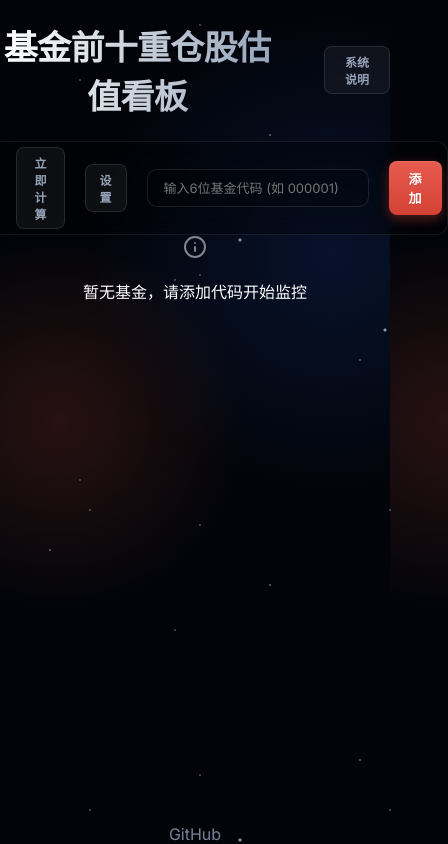
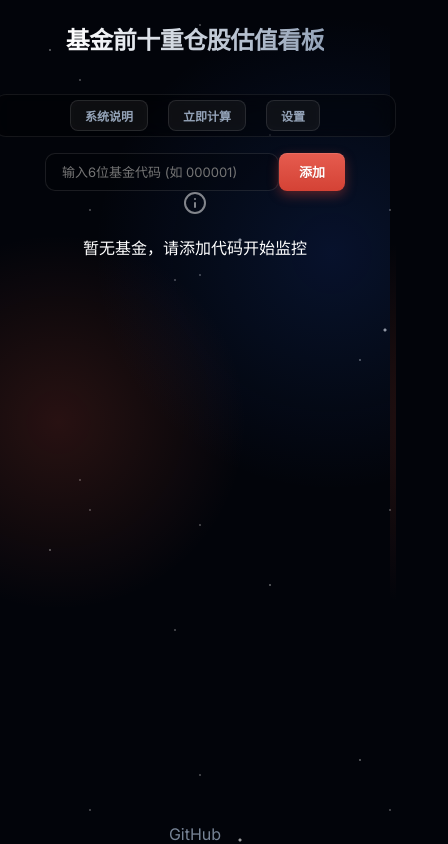
Before and after one commit to 253506088/alpha_weights_next, a Next.js app: page / in a window 390 px wide. Shown: the whole page, 448 px wide, since content can reach past the window. Built offline with nearby package versions, Linux system fonts and the light colour scheme.

Commit message:
移动端界面优化

```diff
--- a/src/app/globals.css
+++ b/src/app/globals.css
@@ -214,6 +214,51 @@ body {
   gap: 20px;
 }
 
+/* 移动端响应式: 基金卡片单列显示且占满一行 */
+@media (max-width: 640px) {
+  .fund-grid {
+    grid-template-columns: 1fr;
+    gap: 16px;
+  }
+
+  .fund-card {
+    margin-left: -20px;
+    margin-right: -20px;
+    border-radius: 0;
+    border-left: none;
+    border-right: none;
+  }
+
+  /* 移动端标题独占一行 */
+  .mobile-header {
+    flex-direction: column;
+    gap: 16px;
+  }
+
+  .mobile-header h1 {
+    flex-direction: column;
+    gap: 12px;
+  }
+
+  .title-text-legacy {
+    font-size: 24px;
+  }
+
+  /* 移动端布局: 按钮组独占一行 */
+  .input-group-legacy {
+    flex-wrap: wrap;
+    justify-content: center;
+    width: 100%;
+  }
+
+  /* 移动端添加基金组件独占一行 */
+  .mobile-create-fund {
+    width: 100%;
+    display: flex;
+    justify-content: center;
+  }
+}
+
 .fund-card {
   background: var(--bg-card);
   border: 1px solid var(--border-color);
@@ -355,6 +400,7 @@ body {
   color: var(--text-sub);
   opacity: 0.6;
 }
+
 /* Modal Styles (Restored & Scaled Down) */
 .modal-overlay {
   position: fixed;
@@ -381,9 +427,12 @@ body {
 .modal {
   background: #0f111a;
   width: 90%;
-  max-width: 900px; /* Scaled down from 1100px */
-  border-radius: 16px; /* Scaled down from 20px */
-  padding: 24px; /* Scaled down from 30px */
+  max-width: 900px;
+  /* Scaled down from 1100px */
+  border-radius: 16px;
+  /* Scaled down from 20px */
+  padding: 24px;
+  /* Scaled down from 30px */
   position: relative;
   max-height: 90vh;
   overflow-y: auto;
@@ -394,7 +443,8 @@ body {
 
 .modal-body {
   display: flex;
-  gap: 24px; /* Scaled down from 30px */
+  gap: 24px;
+  /* Scaled down from 30px */
   align-items: flex-start;
 }
 
@@ -404,10 +454,12 @@ body {
 }
 
 .modal-right {
-  width: 280px; /* Scaled down from 350px */
+  width: 280px;
+  /* Scaled down from 350px */
   flex-shrink: 0;
   border-left: 1px solid var(--border-color);
-  padding-left: 24px; /* Scaled down from 30px */
+  padding-left: 24px;
+  /* Scaled down from 30px */
 }
 
 .close-btn {
@@ -429,19 +481,22 @@ body {
   margin-top: 0;
   border-top: none;
   padding-top: 0;
-  max-height: 500px; /* Scaled down from 600px */
+  max-height: 500px;
+  /* Scaled down from 600px */
   overflow-y: auto;
 }
 
 .detail-table {
   width: 100%;
   border-collapse: collapse;
-  font-size: 13px; /* Scaled down from 14px */
+  font-size: 13px;
+  /* Scaled down from 14px */
 }
 
 .detail-table th,
 .detail-table td {
-  padding: 10px 8px; /* Scaled down from 12px 8px */
+  padding: 10px 8px;
+  /* Scaled down from 12px 8px */
   text-align: right;
   border-bottom: 1px solid var(--border-color);
   color: var(--text-main);
@@ -451,7 +506,8 @@ body {
   text-align: right;
   color: var(--text-sub);
   font-weight: 500;
-  font-size: 11px; /* Scaled down from 12px */
+  font-size: 11px;
+  /* Scaled down from 12px */
   text-transform: uppercase;
   letter-spacing: 0.05em;
 }
--- a/src/app/page.tsx
+++ b/src/app/page.tsx
@@ -27,22 +27,17 @@ export default function Home() {
   return (
     <main className="min-h-screen flex flex-col px-5 py-10 mx-auto max-w-[1200px] pb-20">
       {/* Header */}
-      <header className="flex flex-col gap-6 mb-12 items-center text-center">
-        <h1 className="flex items-center gap-[50px] m-0">
+      <header className="mobile-header flex flex-col gap-6 mb-12 items-center text-center">
+        {/* 标题独占一行 */}
+        <h1 className="flex items-center gap-[50px] m-0 max-sm:flex-col max-sm:gap-3">
           <span className="title-text-legacy">
             基金前十重仓股估值看板
           </span>
-          <button className="refresh-btn-legacy" onClick={() => setShowInfo(true)}>系统说明</button>
         </h1>
 
-        {/* Input & Controls Group - Matching 'input-group' in legacy */}
+        {/* 按钮组 - 移动端独占一行 */}
         <div className="input-group-legacy">
-          <button
-            onClick={forceRefresh}
-            className="refresh-btn-legacy"
-          >
-            刷新列表
-          </button>
+          <button className="refresh-btn-legacy" onClick={() => setShowInfo(true)}>系统说明</button>
           <button
             onClick={forceRefresh}
             className="refresh-btn-legacy"
@@ -55,7 +50,10 @@ export default function Home() {
           >
             设置
           </button>
+        </div>
 
+        {/* 添加基金组件 - 移动端独占一行 */}
+        <div className="mobile-create-fund">
           <CreateFund onAdd={addFund} loading={loading} />
         </div>
       </header>
```
